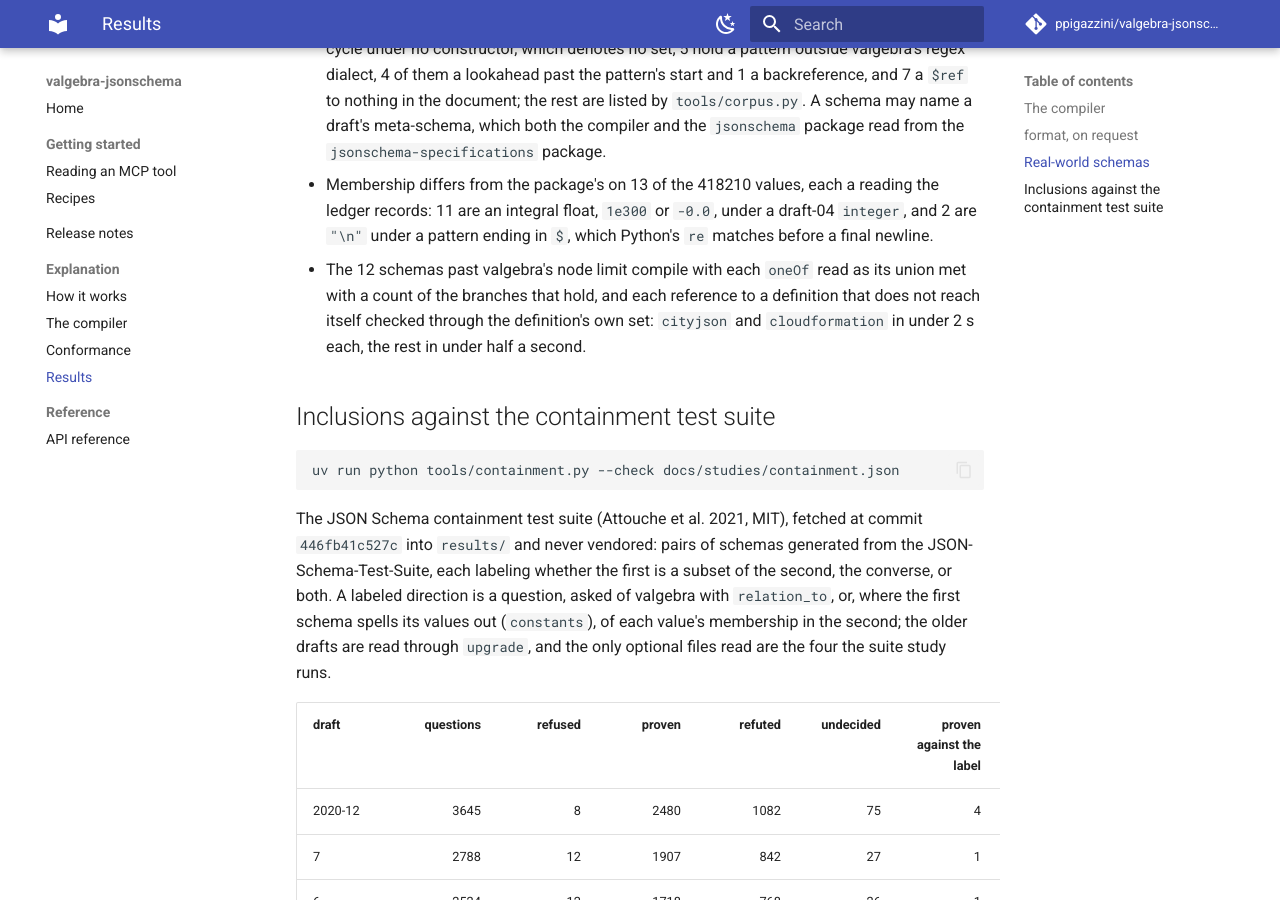
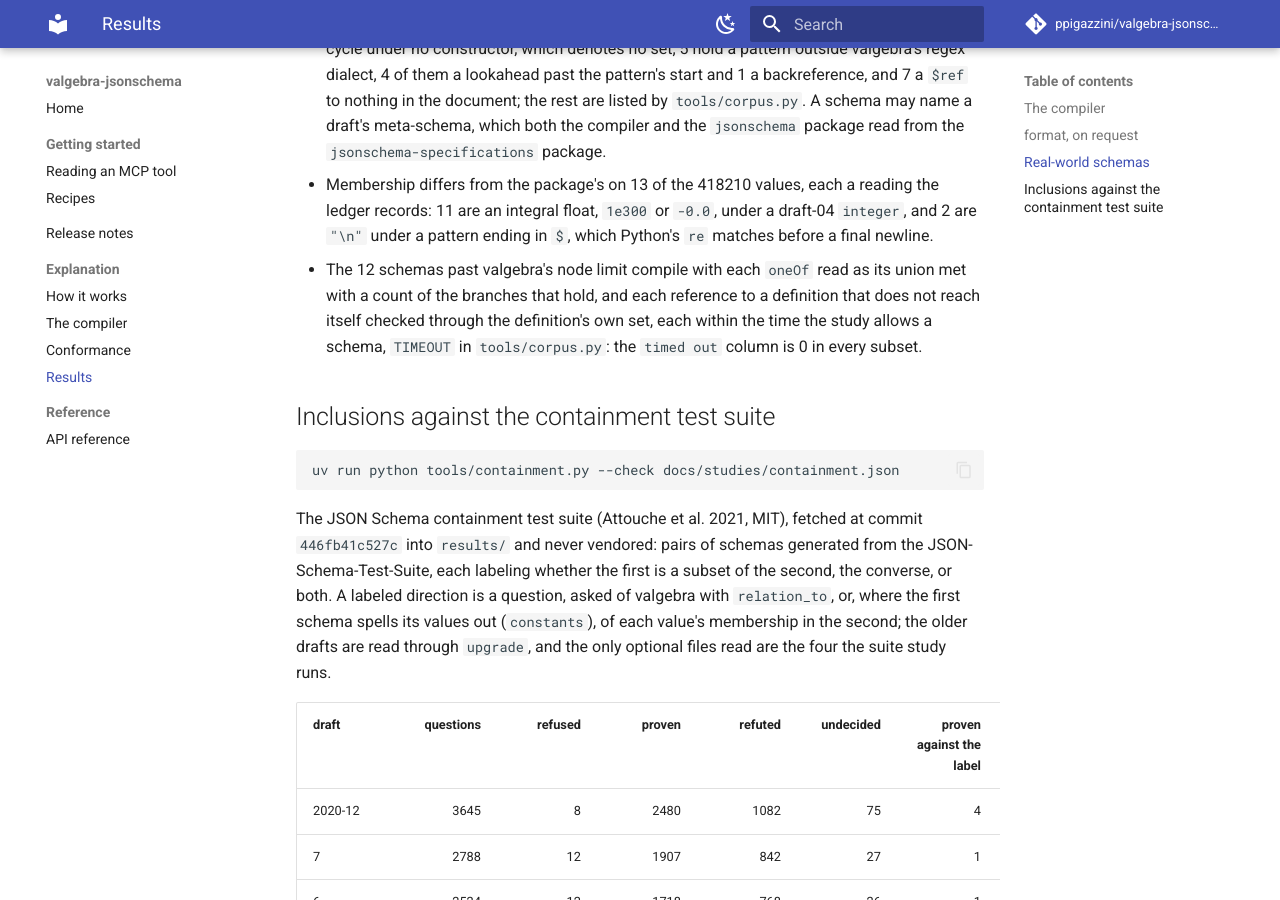
Before and after one commit to ppigazzini/valgebra-jsonschema, an MkDocs documentation site: the page built from docs/results.md, in a window 1280 px wide and 900 px high, scrolled down 1741 px. Built offline with MkDocs 1.6.1 and Material for MkDocs 9.7.7, drawn with Linux system fonts in a browser that asks for light colours; comment, search, counter and statistics services are not loaded.

Commit message:
docs: the corpus's slowest compiles are held to the study's time limit
The results page gave the compile times of the 12 schemas past valgebra's node limit,
under 2 s for two and under half a second for the rest, which no committed command
prints, and `tools/corpus.py` said no schema of the corpus needs more than a second,
which the page's two contradict. The page states what the study holds instead: each
schema compiles within `TIMEOUT`, and the `timed out` column is 0 in every subset,
which `tests/test_docs.py` asserts. The constant's comment states what it does.

```diff
--- a/docs/results.md
+++ b/docs/results.md
@@ -75,8 +75,9 @@ draft.
   before a final newline.
 - The 12 schemas past valgebra's node limit compile with each `oneOf` read as its union met
   with a count of the branches that hold, and each reference to a definition that does not
-  reach itself checked through the definition's own set: `cityjson` and `cloudformation`
-  in under 2 s each, the rest in under half a second.
+  reach itself checked through the definition's own set, each within the time the study
+  allows a schema, `TIMEOUT` in `tools/corpus.py`: the `timed out` column is 0 in every
+  subset.
 
 ## Inclusions against the containment test suite
 
```
Also changed, not shown: 1 other file.
